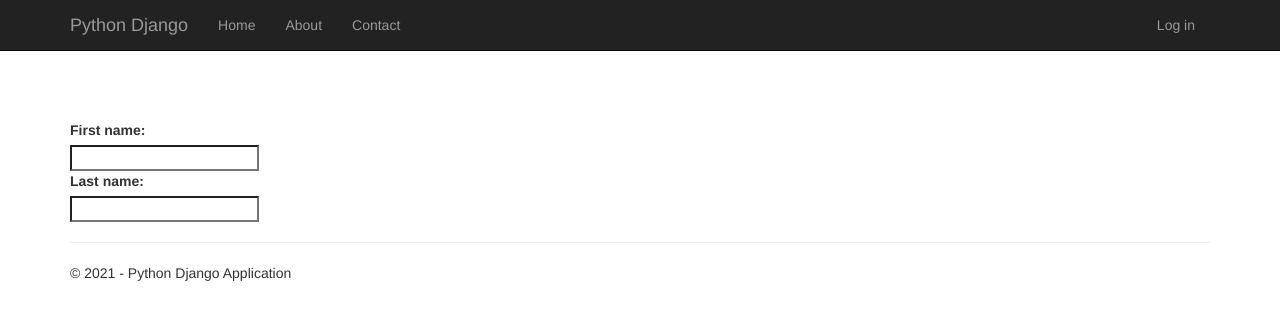
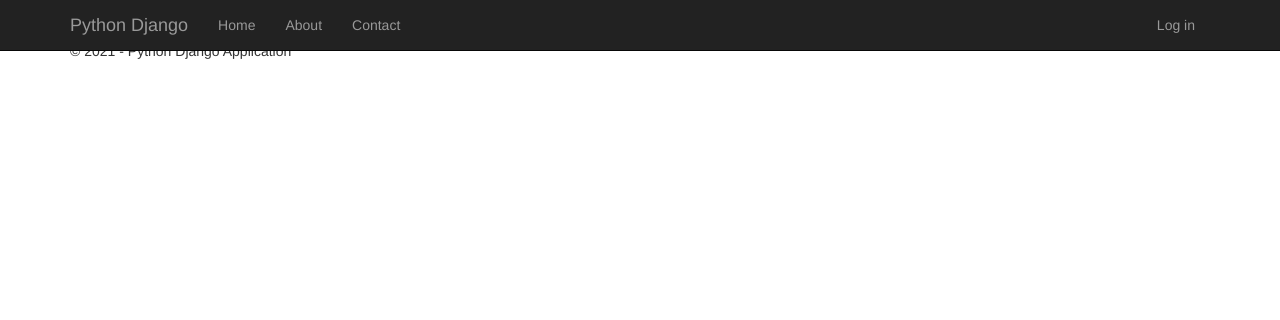
Before and after one commit to Ticlla/djangodevops-1, a Django app: page / in a window 1280 px wide. Shown: the top 320 px of the page. Run offline with Django 3.2, Linux system fonts and the light colour scheme; some libraries are stand-ins or nearby versions.

Commit message:
rollbacks change

```diff
--- a/Application/app/templates/index.html
+++ b/Application/app/templates/index.html
@@ -4,15 +4,7 @@
 {% load staticfiles %}
 
 
-<br><br><br><br><br><br>
 
-
-<form>
-    <label for="fname">First name:</label><br>
-    <input type="text" id="fname" name="fname"><br>
-    <label for="lname">Last name:</label><br>
-    <input type="text" id="lname" name="lname">
-</form>
 
 
 {% endblock %}
```
